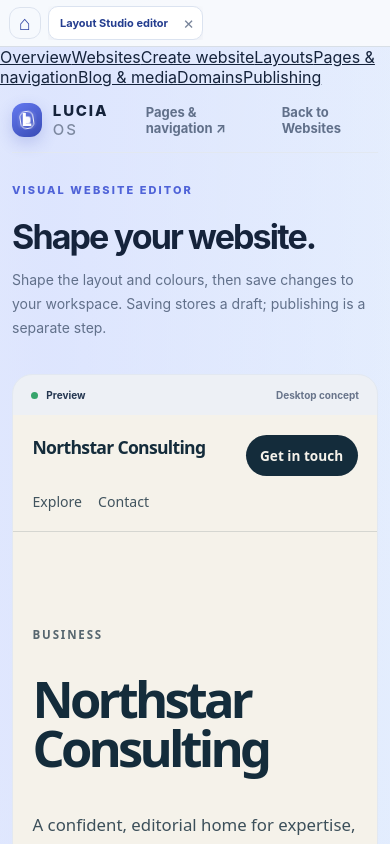
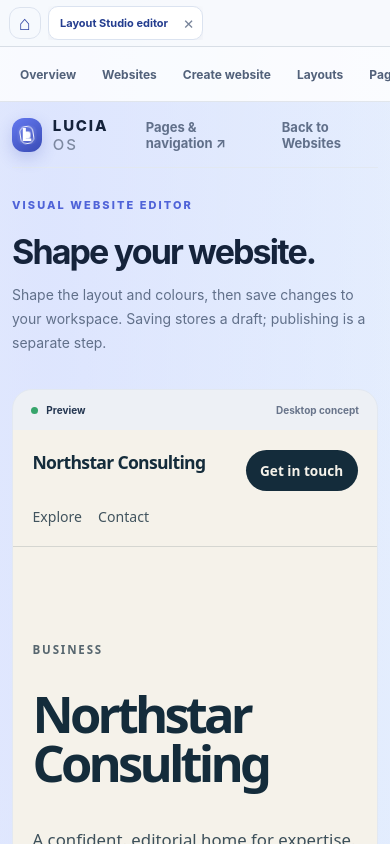
Before and after one commit to trendorafindsinc-jpg/lucia-os, a Next.js app: page /editor in a window 390 px wide. Shown: the top 844 px of the page. Built offline with nearby package versions, Linux system fonts and the light colour scheme.

Commit message:
style(workspace): make shared navigation responsive

```diff
--- a/src/app/globals.css
+++ b/src/app/globals.css
@@ -733,3 +733,13 @@ h1 span { color: #6979c9; }
 .workspace-tab button:focus-visible,.workspace-tab-home:focus-visible{outline:2px solid #4b63cf;outline-offset:2px}
 @media(max-width:680px){.workspace-tabbar{gap:7px;padding:6px 9px;min-height:44px}.workspace-tab{max-width:170px}.workspace-tab>button[role=tab]{font-size:11px}.workspace-tab-home{flex-basis:32px;width:32px;height:32px}}
 @media(prefers-reduced-motion:reduce){.workspace-tabbar *{scroll-behavior:auto!important;transition:none!important}}
+
+
+/* Shared workspace navigation for the core website-building routes. */
+.workspace-route-navigation{display:flex;align-items:center;gap:6px;min-width:0;overflow-x:auto;padding:8px 14px;border-bottom:1px solid rgba(111,127,151,.18);background:rgba(255,255,255,.82);scrollbar-width:thin;-webkit-overflow-scrolling:touch}
+.workspace-route-navigation a{display:inline-flex;align-items:center;flex:0 0 auto;min-height:38px;padding:0 12px;border:1px solid transparent;border-radius:10px;color:#52617a;text-decoration:none;font-size:12px;font-weight:650;white-space:nowrap}
+.workspace-route-navigation a:hover{background:#f1f4fb;color:#273d88}
+.workspace-route-navigation a[aria-current=page]{border-color:#dce4f7;background:#edf1ff;color:#3348a6}
+.workspace-route-navigation a:focus-visible{outline:2px solid #4b63cf;outline-offset:2px}
+@media(max-width:680px){.workspace-route-navigation{gap:4px;padding:7px 9px}.workspace-route-navigation a{min-height:40px;padding:0 10px;font-size:12px}}
+@media(prefers-reduced-motion:reduce){.workspace-route-navigation *{scroll-behavior:auto!important;transition:none!important}}
```
